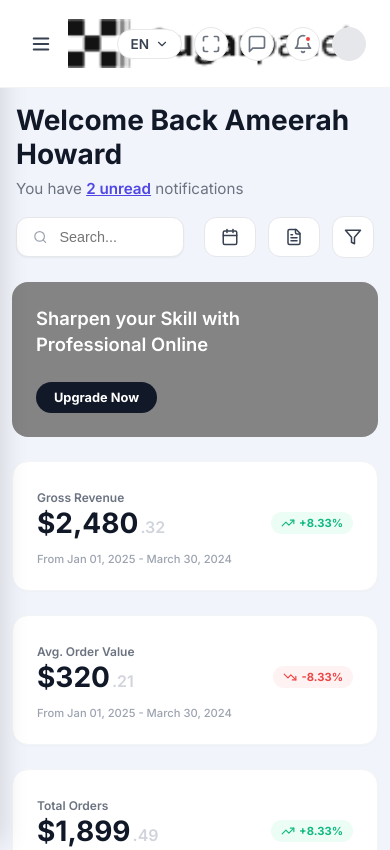
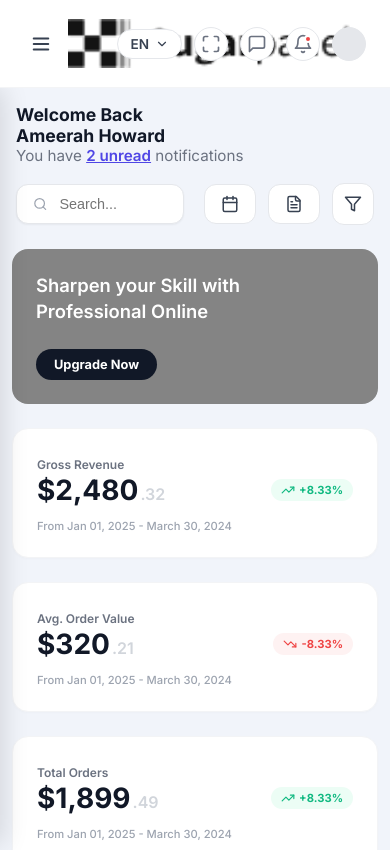
Before and after one commit to Ashmitakamothi/sugarpanel, a React (Vite) app: page / in a window 390 px wide. Shown: the top 850 px of the page. Built offline with nearby package versions, Linux system fonts and the light colour scheme.

Commit message:
Refactor header and sidebar styles for improved layout and responsiveness

```diff
--- a/src/App.css
+++ b/src/App.css
@@ -382,8 +382,10 @@
   /* Header adjustments */
   .header {
     display: flex !important;
-    flex-direction: column !important;
-    align-items: flex-start !important;
+    flex-direction: row !important;
+    justify-content: space-between !important;
+    align-items: center !important;
+    flex-wrap: wrap;
     height: auto !important;
     gap: 16px;
     margin: 16px 0 24px 0 !important;
@@ -428,9 +430,12 @@
     justify-content: flex-end;
   }
 
-  .top-header-actions-wrap {
-    padding-left: 0;
-    padding-right: 0;
+  .top-header-actions {
+    gap: 8px;
+  }
+  .top-icon-btn {
+    width: 32px;
+    height: 32px;
   }
 }
 
@@ -496,8 +501,10 @@
   /* Header on mobile */
   .header {
     display: flex !important;
-    flex-direction: column !important;
-    align-items: flex-start !important;
+    flex-direction: row !important;
+    flex-wrap: wrap;
+    justify-content: space-between !important;
+    align-items: center !important;
     height: auto !important;
     width: 100% !important;
     gap: 16px;
@@ -513,12 +520,13 @@
   }
 
   .welcome-title {
-    font-size: clamp(1rem, 4.6vw, 1.35rem);
+    font-size: clamp(1.1rem, 3.5vw, 1.4rem) !important;
     line-height: 1.2;
-    width: 100% !important;
-    margin: 0 0 8px 0 !important;
+    width: auto !important;
+    max-width: 50%;
+    margin: 0 !important;
     display: block !important;
-    white-space: normal !important; /* never cut text on mobile */
+    white-space: normal !important; /* show full text */
     overflow: visible;
     text-overflow: unset;
   }
@@ -754,7 +762,8 @@
 
   .header {
     display: flex !important;
-    flex-direction: column !important;
+    flex-direction: column !important; /* Stack only on small mobile */
+    align-items: flex-start !important;
     height: auto !important;
     width: 100% !important;
     margin: 12px 0 20px 0;
@@ -877,14 +886,14 @@
 .sidebar {
   width: var(--sidebar-width);
   background-color: #FFFFFF;
-  height: 100vh;
+  height: calc(100vh - var(--top-header-height));
   position: fixed;
   left: 0;
-  top: 0;
+  top: var(--top-header-height);
   border-right: 1px solid var(--divider);
   display: flex;
   flex-direction: column;
-  padding: 24px 16px;
+  padding: 16px 12px;
   z-index: 100;
   overflow: hidden; /* sidebar-nav will handle scrolling */
 }
@@ -944,13 +953,13 @@
   display: flex;
   flex-direction: column;
   gap: 4px;
-  margin-bottom: 32px;
+  margin-bottom: 24px;
 }
 
 .nav-item {
   display: flex;
   align-items: center;
-  padding: 12px 16px;
+  padding: 10px 14px;
   border-radius: 12px;
   color: #6B7280;
   transition: all 0.2s;
@@ -982,7 +991,7 @@
 
 .bottom {
   border-top: 1px solid #F3F4F6;
-  padding-top: 24px;
+  padding-top: 16px;
   margin-top: auto;
 }
 
```
